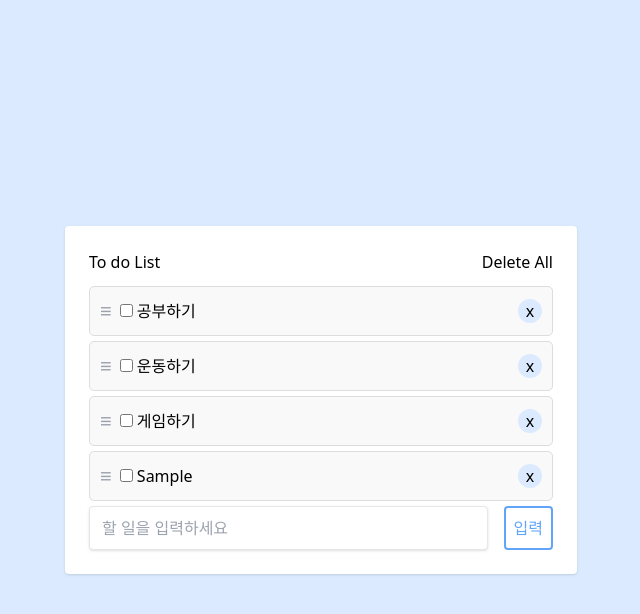
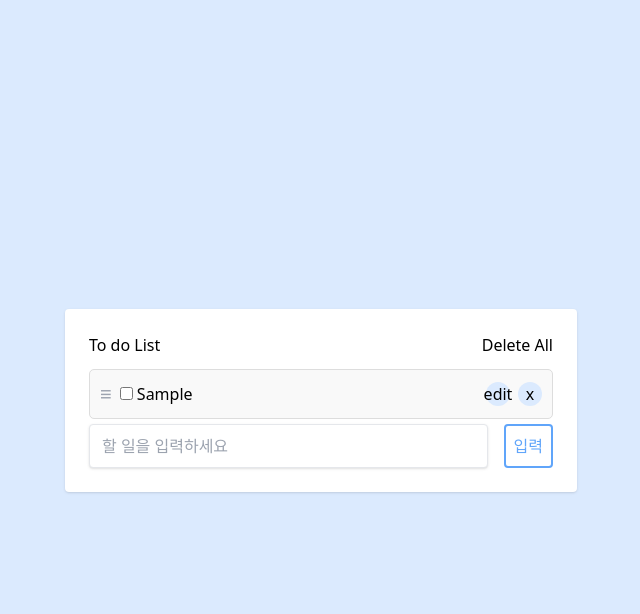
Before and after one commit to hyew0/ReactStudy, a React (Create React App) app: page / in a window 1280 px wide. Both pictures are taken after typing "Sample" into the empty fields and a click on the input "입력". Shown: the top 614 px of the page, without its empty margins (319-959 px from the left). Built offline with nearby package versions, Linux system fonts and the light colour scheme.

Commit message:
edit 기능 추가, localStorage를 이용한 저장 추가

```diff
--- a/src/App.js
+++ b/src/App.js
@@ -1,29 +1,21 @@
-import React, { useState } from 'react'
+import React, { useState, useEffect } from 'react'
 import './App.css'
 import Lists from './components/Lists';
 import Form from './components/Form';
 
+
 export default function App() {
 
-  const [todoData, setTodoData] = useState([
-    {
-      id: 1,
-      title: "공부하기",
-      completed: false,
-    },
-    {
-      id: 2,
-      title: "운동하기",
-      completed: false,
-    },
-    {
-      id: 3,
-      title: "게임하기",
-      completed: false,
-    },
-  ]);
+  const initialTodoData = localStorage.getItem('todoData')
+      ? JSON.parse(localStorage.getItem('todoData'))
+      : [];
 
+  const [todoData, setTodoData] = useState(initialTodoData);
   const [value, setValue] = useState("");
+
+  useEffect(() => {
+    localStorage.setItem('todoData', JSON.stringify(todoData));}, [todoData]);
+
 
   const handleSubmit = (e) => {
     e.preventDefault();
--- a/src/components/List.js
+++ b/src/components/List.js
@@ -1,8 +1,8 @@
-import React, {memo} from 'react';
+import React, {memo, useState} from 'react';
 import { useSortable } from '@dnd-kit/sortable';
 import { CSS } from '@dnd-kit/utilities';
 
-const List = memo(function List({data, handleCompleteChange, handleClick}) {
+const List = memo(function List({data, handleCompleteChange, handleClick, handleEdit}) {
   const {
     setNodeRef,
     transform,
@@ -12,6 +12,8 @@ const List = memo(function List({data, handleCompleteChange, handleClick}) {
     attributes,
   } = useSortable({ id: data.id });
 
+  const [isEditing, setIsEditing] = useState(false); // 수정 모드 상태
+  const [editText, setEditText] = useState(data.title); // 수정 중인 텍스트 상태
 
   const style = {
     transform: CSS.Transform.toString(transform),
@@ -24,12 +26,17 @@ const List = memo(function List({data, handleCompleteChange, handleClick}) {
     cursor: 'grab',
   };
 
+  const handleSave = () => {
+    handleEdit(data.id, editText); // 부모 컴포넌트로 수정된 텍스트 전달
+    setIsEditing(false); // 수정 모드 종료
+  };
+
   return (
     <div
       ref={setNodeRef}
       style={style}
       {...attributes}
-    >
+      >
       <div className="flex items-center justify-between w-full">
         {/* 왼쪽: 드래그, 체크박스, 텍스트 */}
         <div className="flex items-center">
@@ -47,30 +54,65 @@ const List = memo(function List({data, handleCompleteChange, handleClick}) {
               onChange={() => handleCompleteChange(data.id)}
               checked={data.completed}
             />{' '}
-            <span className={data.completed ? 'line-through' : ''}>
-              {data.title}
-            </span>
+            {isEditing ? (
+              <input
+                type="text"
+                value={editText}
+                onChange={(e) => setEditText(e.target.value)} // 텍스트 업데이트
+                onClick={(e) => e.stopPropagation()} // 클릭 이벤트 전파 방지
+                onKeyDown={(e) => {
+                  if (e.key === 'Enter') handleSave(); // Enter 키로 저장
+                  if (e.key === 'Escape') setIsEditing(false); // Escape 키로 취소
+                }}
+                className="border rounded px-2 py-1"
+              />
+            ) : (
+              <span
+                className={data.completed ? 'line-through' : ''}
+                onDoubleClick={() => setIsEditing(true)} // 더블 클릭으로 수정 모드 진입
+              >
+                {data.title}
+              </span>
+            )}
           </div>
         </div>
 
-        {/* 오른쪽: 삭제 버튼 */}
-        <div className="items-center">
-
+        {/* 오른쪽: 수정 및 삭제 버튼 */}
+        <div className="items-center flex">
+          {isEditing ? (
+            <button
+              onClick={(event) => {
+                event.stopPropagation();
+                handleSave(); // 저장 버튼 클릭 시 저장
+              }}
+              className="w-6 h-6 flex items-center justify-center rounded-full bg-green-100 hover:bg-green-200 mr-2"
+            >
+              ✔
+            </button>
+          ) : (
+            <button
+              onClick={(event) => {
+                event.stopPropagation();
+                setIsEditing(true); // 수정 모드로 전환
+              }}
+              className="w-6 h-6 flex items-center justify-center rounded-full bg-blue-100 hover:bg-green-200 mr-2"
+            >
+              edit
+            </button>
+          )}
           <button
             onClick={(event) => {
               event.stopPropagation();
-              handleClick(data.id);
+              handleClick(data.id); // 삭제 핸들러 호출
             }}
-            className="w-6 h-6 flex items-center justify-center rounded-full bg-blue-100  hover:bg-red-200"
+            className="w-6 h-6 flex items-center justify-center rounded-full bg-blue-100 hover:bg-red-200"
           >
             x
           </button>
         </div>
       </div>
-
     </div>
   );
-}
-);
+});
 
 export default List;
--- a/src/components/Lists.js
+++ b/src/components/Lists.js
@@ -15,6 +15,19 @@ import {
 import React from 'react';
 import List from './List';
 
+/*
+Lists.js에서 localStorage를 사용할 수 있는 이유
+Lists.js는 React 컴포넌트로, 브라우저 환경에서 실행됩니다.
+브라우저 환경에서는 localStorage가 전역 객체인 window의 일부로 제공되므로,
+React 컴포넌트 어디에서나 localStorage를 사용할 수 있습니다.
+
+useEffect가 필요 없는 이유
+Lists.js에서 useEffect를 사용하지 않고도 localStorage를 업데이트할 수 있는 이유는,
+상태 변경 함수(setTodoData) 내부에서 localStorage를 직접 업데이트하고 있기 때문입니다.
+
+상태가 변경될 때마다 localStorage를 즉시 업데이트하므로, 추가적으로 useEffect를 사용할 필요가 없습니다.
+*/
+
 export default function Lists({ todoData, setTodoData }) {
   const sensors = useSensors(
     useSensor(PointerSensor),
@@ -30,6 +43,7 @@ export default function Lists({ todoData, setTodoData }) {
       setTodoData((prev) => {
         const oldIndex = prev.findIndex((item) => item.id === active.id);
         const newIndex = prev.findIndex((item) => item.id === over.id);
+        localStorage.setItem('todoData', JSON.stringify(arrayMove(prev, oldIndex, newIndex)));
         return arrayMove(prev, oldIndex, newIndex);
       });
     }
@@ -44,15 +58,24 @@ export default function Lists({ todoData, setTodoData }) {
       return data;
     });
     setTodoData(newTodoData);
+    localStorage.setItem('todoData', JSON.stringify(newTodoData));
   };
 
   const handleClick = (id) => {
-    console.log('Deleting ID:', id);
     const newTodoData = todoData.filter((data) => data.id !== id);
     setTodoData(newTodoData);
+    localStorage.setItem('todoData', JSON.stringify(newTodoData));
   };
 
-
+  const handleEdit = (id, newText) => {
+    setTodoData((prev) =>{
+      const updated = prev.map((item) =>
+        item.id === id ? { ...item, title: newText } : item
+      );
+      localStorage.setItem('todoData', JSON.stringify(updated));
+      return updated;
+    });
+  };
 
   return (
     <DndContext
@@ -71,6 +94,7 @@ export default function Lists({ todoData, setTodoData }) {
               data={data}
               handleCompleteChange={handleCompleteChange}
               handleClick={handleClick}
+              handleEdit={handleEdit} // 수정 핸들러 추가
             />
           ))}
         </div>
```
